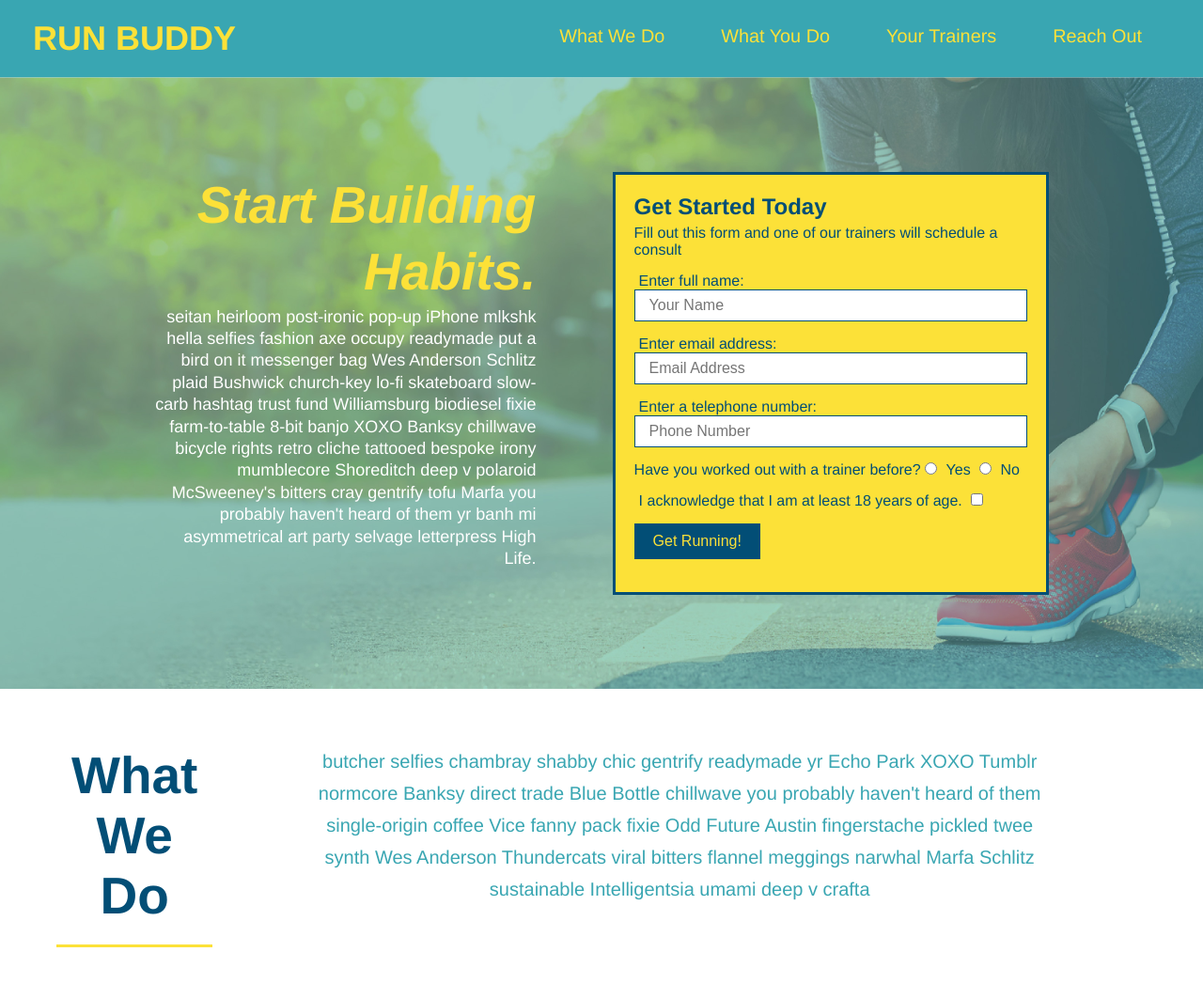
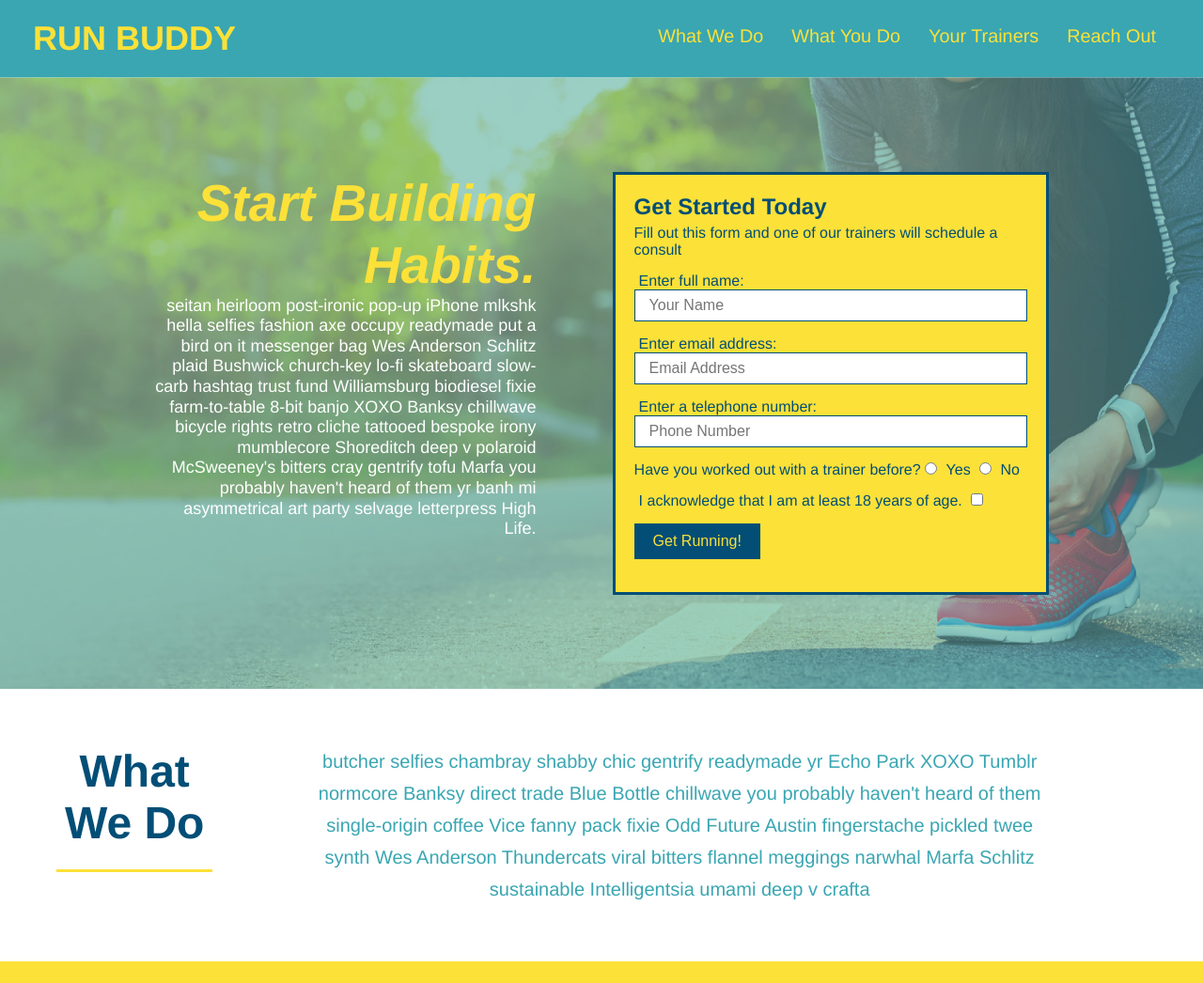
Before and after one commit to valerrianna/run-buddy, a plain HTML site: page index.html in a window 1280 px wide. Shown: the top 1046 px of the page at 94% size. Drawn offline with Linux system fonts and the light colour scheme.

Commit message:
media querys

```diff
--- a/assets/css/style.css
+++ b/assets/css/style.css
@@ -42,7 +42,7 @@ header a {
   }
 
   header nav ul li a {
-    margin: 0 30px;
+    padding: 10px 15px;
     font-weight: lighter;
     font-size: 1.55vw;
   }
@@ -82,6 +82,7 @@ section {
   display: flex;
   justify-content: center;
   flex-wrap: wrap;
+  align-items: flex-start;
 }
 
 .hero-cta {
@@ -90,7 +91,7 @@ section {
   margin: 3.5%;
   color: #fff;
   font-size: 18px;
-  line-height: 1.3;
+  line-height: 1.2;
 }
 
 .hero-cta h2 {
@@ -164,7 +165,7 @@ section {
 }
 
 .section-title {
-  font-size: 55px;
+  font-size: 48px;
   color: #024e76;
   border-bottom: 3px solid;
   padding-bottom: 20px;
@@ -327,3 +328,14 @@ section {
 .flex-row {
   display: flex;
 }
+
+@media screen and (max-width:900px) {
+  }
+
+@media screen and (max-width: 768px) {
+
+}
+
+@media screen and (max-width: 575px) {
+
+}
--- a/index.html
+++ b/index.html
@@ -4,6 +4,7 @@
         <meta charset="UTf-8" />
         <title>Run Buddy</title>
         <link rel="stylesheet" href="./assets/css/style.css" />
+        <meta name="viewport" content="width=device-width, initial-scale=1.0"/>
     </head>
 
     <body>
```
Also changed, not shown: privacy-policy.html (+1 -0 lines).
